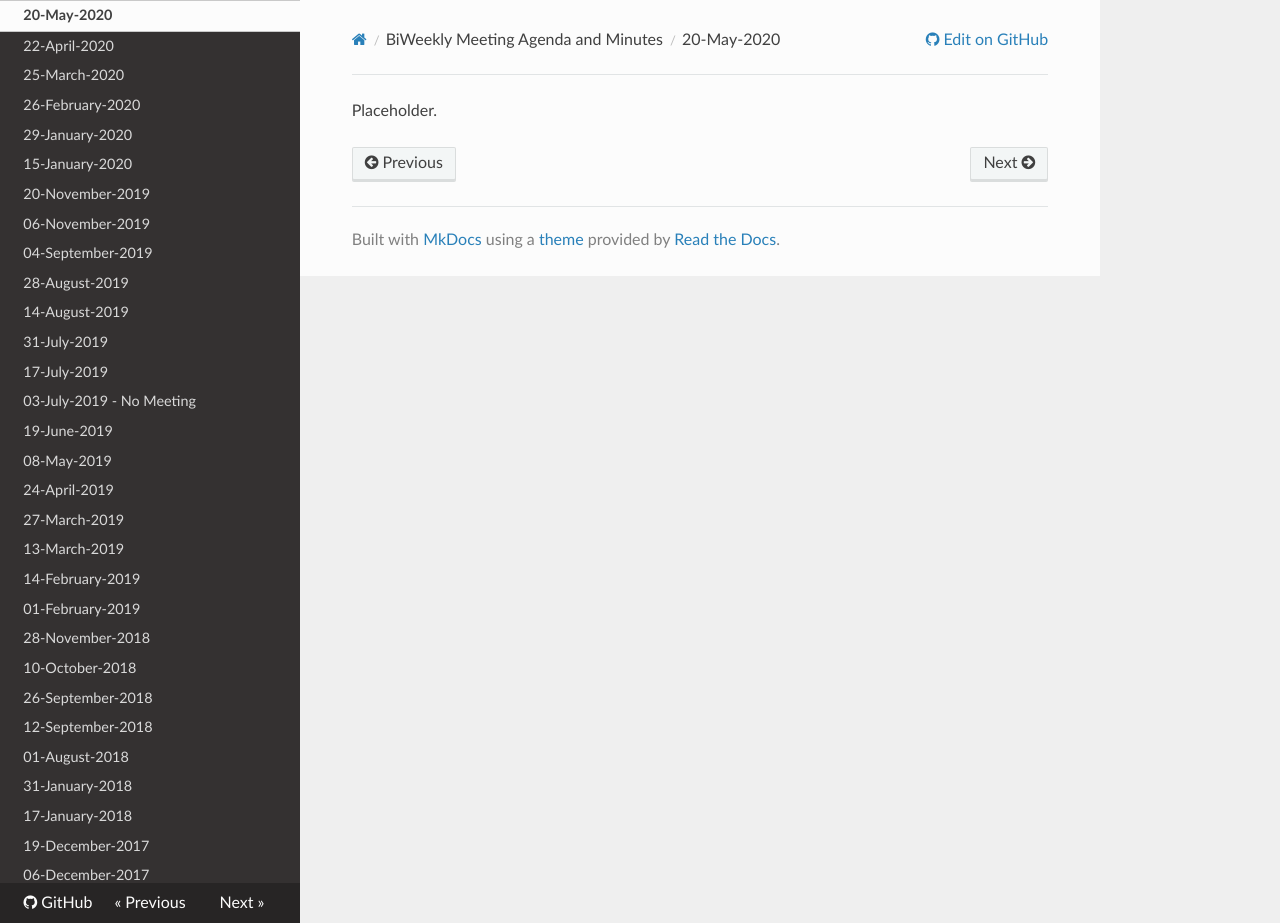
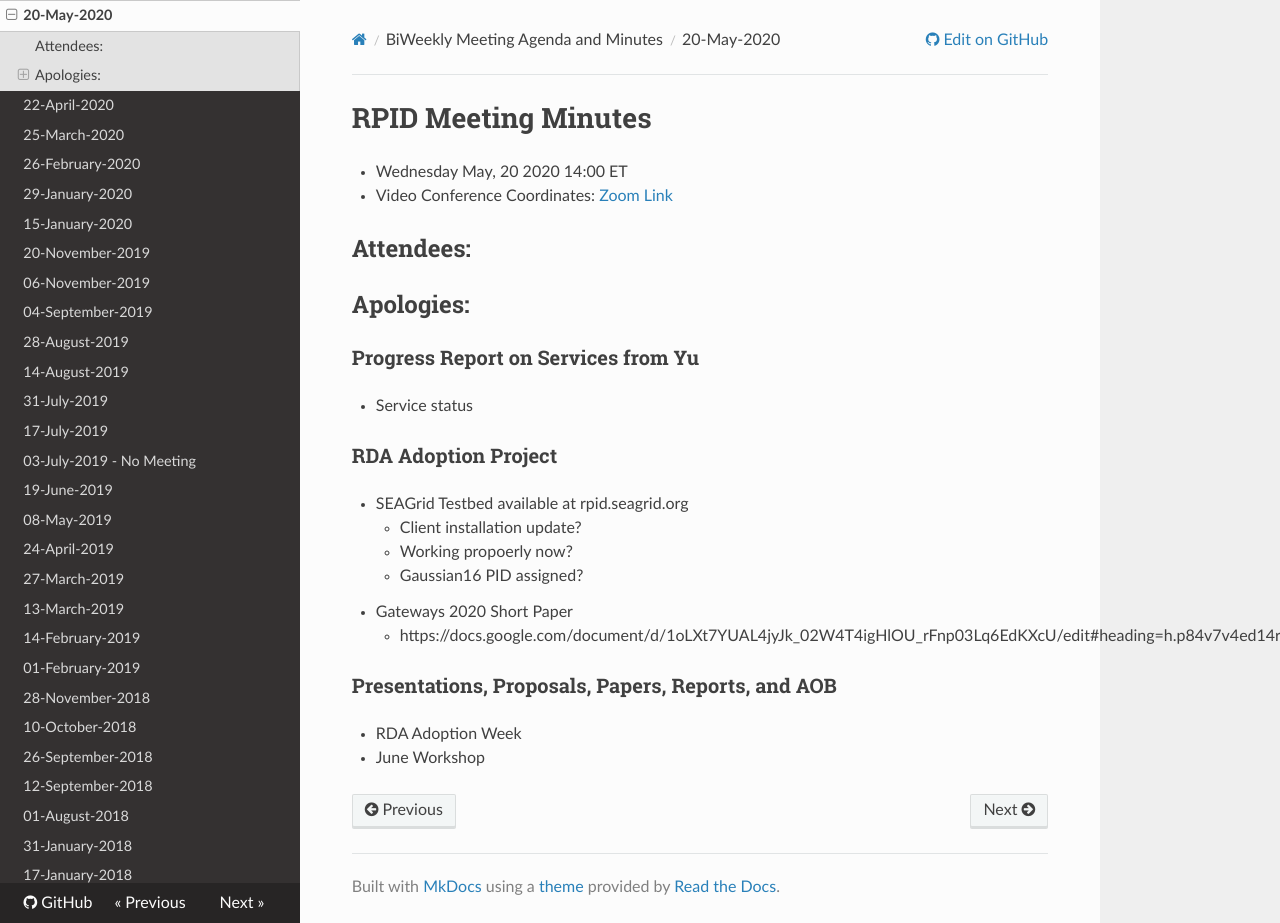
Before and after one commit to rpidproject/rpid, an MkDocs documentation site: the page built from docs/20-May-2020.md, in a window 1280 px wide and 923 px high. Built offline with MkDocs 1.6.1, drawn with Linux system fonts in a browser that asks for light colours; nearby versions of some CDN libraries; old or Windows-style settings are respelled for this version of MkDocs.

Commit message:
Update 20-May-2020.md

```diff
--- a/docs/20-May-2020.md
+++ b/docs/20-May-2020.md
@@ -1 +1,21 @@
-Placeholder.
+# RPID Meeting Minutes
+   * Wednesday May, 20 2020 14:00 ET
+   * Video Conference Coordinates: [Zoom Link](https://iu.zoom.us/my/rquick)
+
+## Attendees:
+## Apologies:
+
+### Progress Report on Services from Yu
+   * Service status
+
+### RDA Adoption Project
+   * SEAGrid Testbed available at rpid.seagrid.org
+      * Client installation update?
+      * Working propoerly now?
+      * Gaussian16 PID assigned?
+   * Gateways 2020 Short Paper
+      * https://docs.google.com/document/d/1oLXt7YUAL4jyJk_02W4T4igHlOU_rFnp03Lq6EdKXcU/edit#heading=h.p84v7v4ed14r
+
+### Presentations, Proposals, Papers, Reports, and AOB
+   * RDA Adoption Week
+   * June Workshop
```
